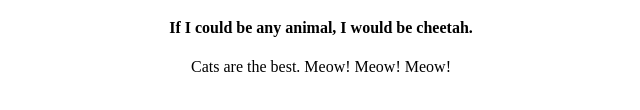
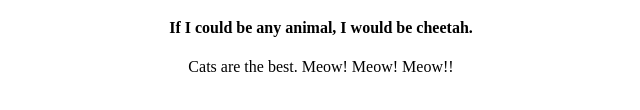
Before and after one commit to autumnrichter/my-first-repo, a plain HTML site: page index.html in a window 1280 px wide. Shown: the part 290-400 px from the top of the page, 319-959 px from the left. Drawn offline with Linux system fonts and the light colour scheme.

Commit message:
added exclamation point

```diff
--- a/index.html
+++ b/index.html
@@ -15,7 +15,7 @@
 					<h4>My favorite color is a toss up between red and pink.</h4>
 					<h4>My favorite food is Nargessi.</h4>
 					<h4>If I could be any animal, I would be cheetah.</h4>
-					<p>Cats are the best. Meow! Meow! Meow!</p>
+					<p>Cats are the best. Meow! Meow! Meow!!</p>
 			</div>
 		  </body>
 		</html>
```
